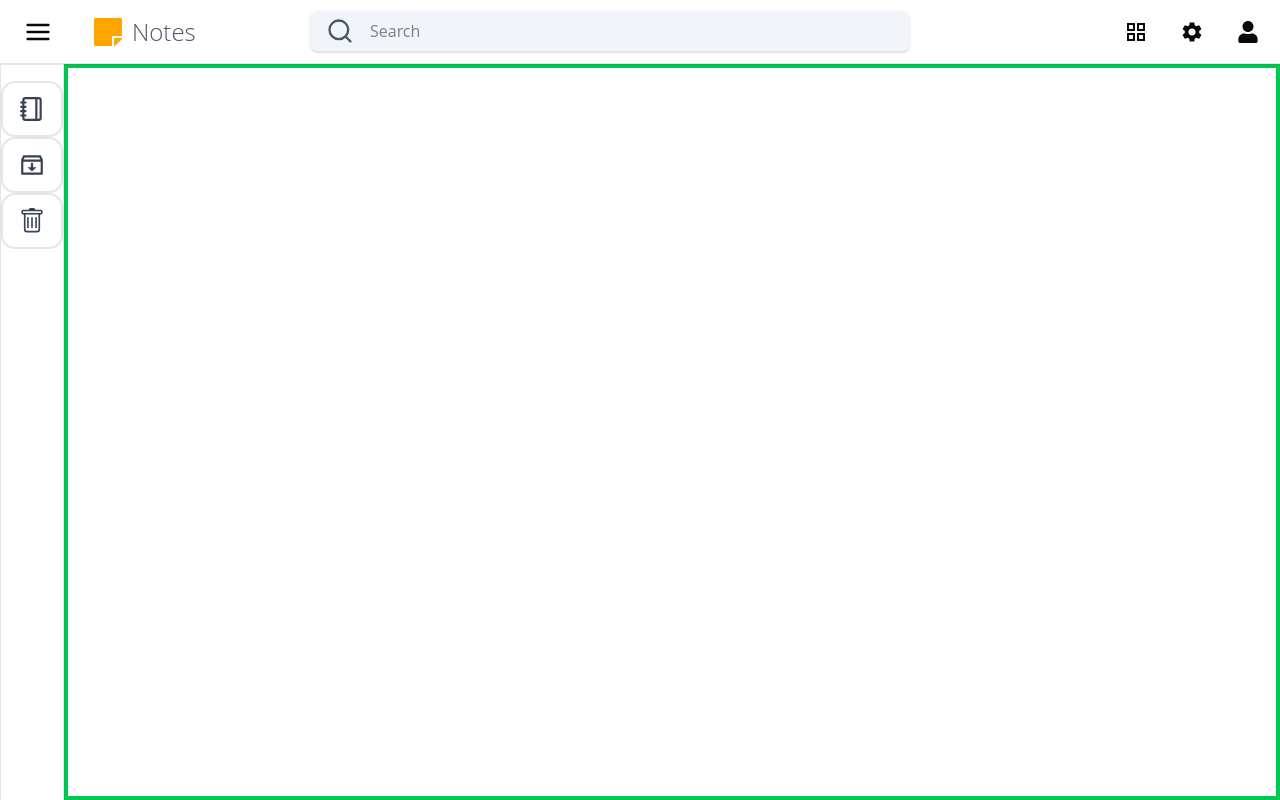
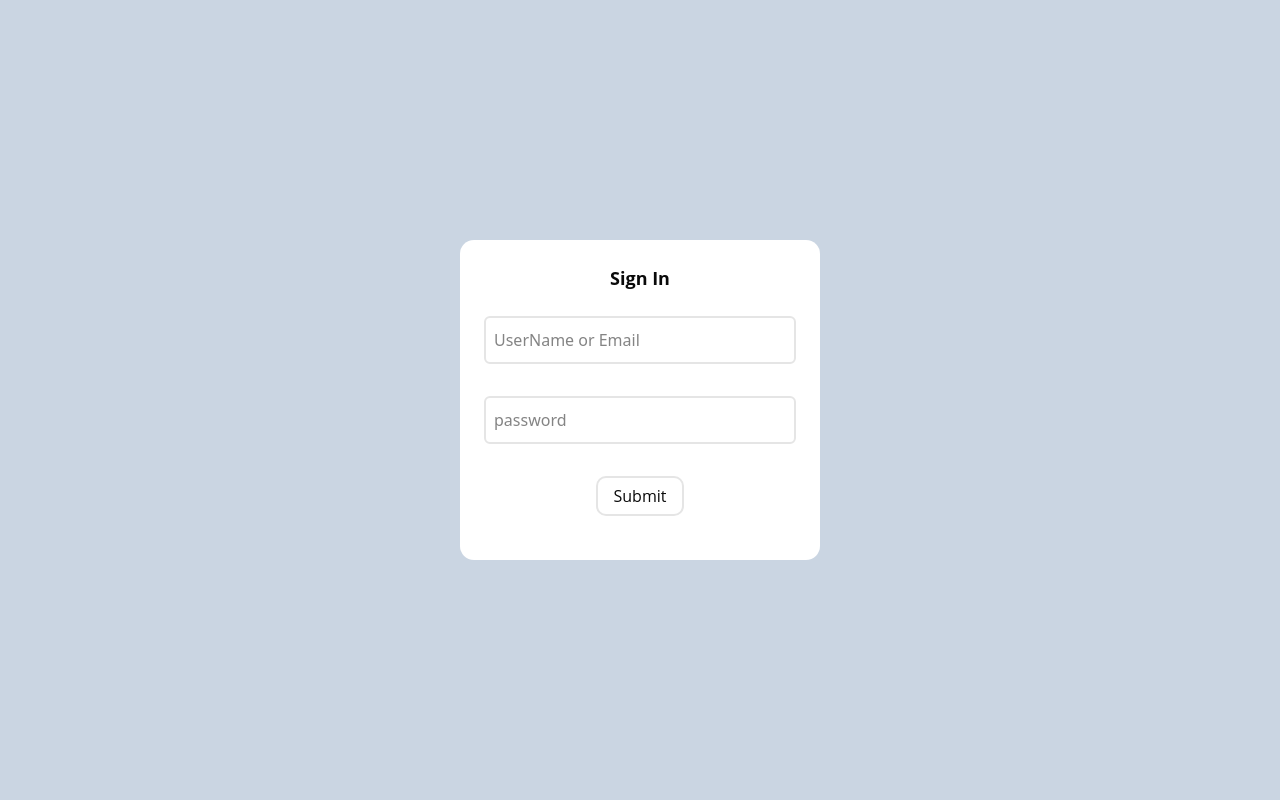
Before and after one commit to SohamDevharkar/Note-Keeper, a React (Vite) app: page /signin in a window 1280 px wide. Built offline with nearby package versions, Linux system fonts and the light colour scheme.

Commit message:
Added signin/singup pgs and modified Router Layout.

```diff
--- a/package.json
+++ b/package.json
@@ -24,6 +24,7 @@
     "lucide-react": "^0.536.0",
     "react": "^19.1.0",
     "react-dom": "^19.1.0",
+    "react-hook-form": "^7.62.0",
     "react-icons": "^5.5.0",
     "react-masonry-css": "^1.0.16",
     "react-router-dom": "^7.8.1",
--- a/src/App.jsx
+++ b/src/App.jsx
@@ -1,12 +1,12 @@
 import { useState } from 'react';
 import { BrowserRouter as Router, Routes, Route } from 'react-router-dom';
-import { Header } from './components/my-components/Header'
-import { SidebarBox } from './components/my-components/Sidebar'
 import { NoteView } from './pages/NoteView.jsx';
 import { ArchiveView } from './pages/ArchiveView.jsx';
 import { TrashView } from './pages/TrashView.jsx';
-import { ModalView } from './components/my-components/ModalView.jsx';
 import { SearchView } from './pages/SearchView.jsx';
+import { AppLayout } from './pages/AppLayout.jsx';
+import { SignUpForm } from './pages/SignUpPg.jsx';
+import { SignInForm } from './pages/SignInPg.jsx';
 
 
 function App() {
@@ -20,38 +20,46 @@ function App() {
   const [inputOpen, setInputOpen] = useState(false);
   const [searchQuery, setSearchQuery] = useState('');
   const [showPalette, setShowPalette] = useState(false);
-  const [view, setView] = useState(true);
+  const [view, setView] = useState(false);
 
   return (
     <>
       <Router>
-        <div className='flex h-screen overflow-hidden'>
-          <Header sidebaropen={sidebaropen}
+        <Routes>
+          <Route path='/signup' element={
+            <SignUpForm />
+          } />
+
+          <Route path='/signin' element={
+            <SignInForm />
+          } />
+
+          <Route element={<AppLayout
+            notes={notes}
+            setNotes={setNotes}
+            sidebaropen={sidebaropen}
             setSidebarOpen={setSidebarOpen}
             searchQuery={searchQuery}
             setSearchQuery={setSearchQuery}
             view={view}
             setView={setView}
-          />
-
-          <div className=''>
-            <SidebarBox sidebaropen={sidebaropen} setSidebarOpen={setSidebarOpen}  />
-          </div>
-
-          <div className={`overflow-auto mt-16 w-full max-w-[1480px] flex-col  ${sidebaropen ? 'ml-56' : 'ml-16'} border-4 border-green-500 transition-all duration-300`}>
-            <Routes>
-
+            selectedNote={selectedNote}
+            setSelectedNote={setSelectedNote}
+            showPalette={showPalette}
+            setShowPalette={setShowPalette}
+          />}>
             <Route path='/home' element={
               <NoteView notes={notes}
+                setNotes={setNotes}
                 inputOpen={inputOpen}
                 setInputOpen={setInputOpen}
                 sidebaropen={sidebaropen}
-                  setNotes={setNotes}
                 setSelectedNote={setSelectedNote}
                 view={view}
+                setView={setView}
                 />
-              } />
-
+              }
+            />
             <Route path='/archive' element={
               <ArchiveView notes={notes}
                 sidebaropen={sidebaropen}
@@ -59,8 +67,8 @@ function App() {
                 setSelectedNote={setSelectedNote}
                 view={view}
               />
-              } />
-
+              }
+            />
             <Route path='/trash' element={
               <TrashView notes={notes}
                 inputOpen={inputOpen}
@@ -69,8 +77,8 @@ function App() {
                 setNotes={setNotes}
                 view={view}
               />
-              } />
-
+              }
+            />
             <Route path='/search' element={
               <SearchView notes={notes}
                 sidebaropen={sidebaropen}
@@ -79,20 +87,9 @@ function App() {
                 setSelectedNote={setSelectedNote}
               />}
             />
-
+          </Route>
         </Routes>
-          </div>
-          {
-            selectedNote &&
-              <ModalView selectedNote={selectedNote}
-                notes={notes} setNotes={setNotes}
-                setSelectedNote={setSelectedNote}
-                showPalette={showPalette}
-                setShowPalette={setShowPalette}
-            />
-          }
-        </div>
-      </Router>
+      </Router >
     </>
   )
 }
--- a/src/components/my-components/Card.jsx
+++ b/src/components/my-components/Card.jsx
@@ -105,7 +105,7 @@ export const Card = ({
                     }
             onClick={onCardClick}>
             <div className="flex items-center">
-                <p className=" px-2 font-semibold font-sans text-xl w-full border-b-2 ">
+                <p className=" px-2 font-semibold font-sans text-xl w-full ">
                     {title}
                 </p>
                 <span className="p-2 hover:bg-slate-200 rounded-full"
@@ -117,7 +117,7 @@ export const Card = ({
             <p className="flex-10">
                 {content}
             </p>
-            <div className=" flex justify-around border-t p-1" onClick={(e) => e.stopPropagation()}>
+            <div className=" flex justify-around p-1" onClick={(e) => e.stopPropagation()}>
                 {/* {items.map((item) => (
                     <button key={item.title}
                         title={item.title}
--- /dev/null
+++ b/src/pages/AppLayout.jsx
@@ -0,0 +1,47 @@
+import { Outlet } from "react-router-dom"
+import { Header } from "../components/my-components/Header"
+import { SidebarBox } from "../components/my-components/Sidebar"
+import { ModalView } from "../components/my-components/ModalView"
+
+export const AppLayout = ({
+    notes,
+    setNotes,
+    sidebaropen,
+    setSidebarOpen,
+    searchQuery,
+    setSearchQuery,
+    view,
+    setView,
+    selectedNote,
+    setSelectedNote,
+    showPalette,
+    setShowPalette
+}) => {
+    return (
+        <>
+            <div className='flex h-screen overflow-hidden'>
+                <Header sidebaropen={sidebaropen}
+                    setSidebarOpen={setSidebarOpen}
+                    searchQuery={searchQuery}
+                    setSearchQuery={setSearchQuery}
+                    view={view}
+                    setView={setView}
+                />
+                <SidebarBox sidebaropen={sidebaropen} setSidebarOpen={setSidebarOpen} />
+                <div className={`overflow-auto mt-16 w-full max-w-[1480px] flex-col  ${sidebaropen ? 'ml-56' : 'ml-16'} border-4 border-green-500 transition-all duration-300`}>
+                    <Outlet/>
+                </div>
+                {
+                    selectedNote &&
+                    <ModalView selectedNote={selectedNote}
+                        notes={notes} setNotes={setNotes}
+                        setSelectedNote={setSelectedNote}
+                        showPalette={showPalette}
+                        setShowPalette={setShowPalette}
+                    />
+                }
+            </div>
+        </>
+
+    )
+}
--- /dev/null
+++ b/src/pages/SignInPg.jsx
@@ -0,0 +1,57 @@
+import { useState } from "react";
+import { useForm } from "react-hook-form";
+
+export function SignInForm() {
+    const { register, handleSubmit, formState: { errors }, reset} = useForm();
+
+    const handleOnSubmit = (data) => {
+        console.log("Sign in data: " + JSON.stringify(data));
+        reset();
+    }
+
+    return (
+        <div className="fixed inset-0 flex flex-col justify-center items-center
+            bg-slate-300">
+            <form className="bg-white h-80 w-90 rounded-xl py-2"
+                onSubmit={handleSubmit(handleOnSubmit)}>
+                <header className="flex justify-center text-lg my-2 font-bold p-2">
+                    Sign In
+                </header>
+
+                <div className="border-2 h-12 mx-6 my-4 rounded-sm">
+                    <input type="text" name="email" placeholder="UserName or Email"
+                        className="focus:outline-none text-md font-sans h-full w-full px-2 "
+                        {...register("email", {
+                            required: "Email is a required field.",
+                            pattern: {
+                                value: /^[a-zA-Z0-9._%+-]+@[a-zA-Z0-9.-]+\.[a-zA-Z]{2,}$/,
+                                message: "Please enter a valid email address."
+                            }
+                        })}
+                    />
+                    {errors.email && <p className={`font-sans text-xs font-light text-red-500 flex justify-center`}>{errors.email.message}</p>}
+                </div>
+
+                <div className="border-2 h-12 mx-6 my-8 rounded-sm">
+                    <input type="password" name="password" placeholder="password"
+                        className="focus:outline-none text-md font-sans h-full w-full px-2 "
+                        {...register("password", {
+                            required: "Password is a required field.",
+                            minLength: {
+                                value: 6,
+                                message: "Password must atleast be of 6 digits."
+                            }
+                        })}
+                    />
+                    {errors.password && <p className={`font-sans text-xs font-light text-red-500 flex justify-center`}>{errors.password.message}</p>}
+                </div>
+
+                <div className="flex h-10 justify-center my-4">
+                    <button className="border-2 w-22 h-full rounded-lg">
+                        Submit
+                    </button>
+                </div>
+            </form>
+        </div>
+    )
+}
--- /dev/null
+++ b/src/pages/SignUpPg.jsx
@@ -0,0 +1,102 @@
+import { useState } from "react";
+import { useForm } from "react-hook-form";
+
+export function SignUpForm() {
+    const { register, handleSubmit, formState: { errors }, reset } = useForm();
+
+    const handleOnSubmit = (data) => {
+
+        const { firstName, lastName, email, password } = data;
+        console.log("sign up data: ", JSON.stringify(data));
+        reset();
+    }
+
+    return (
+        <div className="fixed inset-0 flex flex-col justify-center items-center
+            bg-slate-300">
+            <form onSubmit={handleSubmit(handleOnSubmit)}
+                className={`bg-white ${errors ? 'h-120' : 'h-110'} w-100 rounded-xl py-2`}>
+                <header className="flex justify-center text-lg my-2 font-bold p-2">
+                    Sign Up
+                </header>
+                <div className="mx-2 my-4">
+                    <div className="flex justify-between items-center ">
+                        <div className="border-red-400 border-2 py-0.5 my-2 ml-4 h-10 w-40 rounded-sm">
+                            <input type="text" name="firstName" className=" focus:outline-none text-md font-sans h-full w-full px-2"
+                                placeholder="First name" {...register("firstName", {
+                                    required: "First name is required",
+                                    pattern: {
+                                        value: /^[a-zA-Z]+$/,
+                                        message: "Numbers and special character not allowed."
+                                    }
+                                })}
+                            />
+                            {errors.firstName && <p className={`fonst-sans text-xs font-light text-red-500 mt-2 ${!errors.lastName ? 'mr-55' : null} ml-6`}>{errors.firstName.message}</p>}
+                        </div>
+
+                        <div className="border-blue-400 border-2 py-0.5 my-2 mr-4 h-10 w-40 rounded-sm">
+                            <input type="text" name="lastName" className=" focus:outline-none text-md font-sans h-full w-full px-2"
+                                placeholder="Last name" {...register("lastName", {
+                                    required: "Last name is required",
+                                    pattern: {
+                                        value: /^[a-zA-Z\s]+$/,
+                                        message: "Numbers and special character not allowed."
+                                    }
+                                })}
+                            />
+                            {errors.lastName && <p className={`fonst-sans text-xs font-light text-red-500 mt-2 ${!errors.firstName ? 'ml-55' : null} mr-6`}>{errors.lastName.message}</p>}
+                        </div>
+                    </div>
+                </div>
+
+
+                <div className="border-2 h-12 mx-6 my-6 rounded-sm">
+                    <input type="text" placeholder="UserName" name="username"
+                        className="focus:outline-none text-md font-sans h-full w-full px-2 "
+                        {...register("userName", {
+                            required: "User name is required field."
+                        })}
+                    />
+                    {errors.userName && <p className={`fonst-sans text-xs font-light text-red-500 flex justify-center`}>{errors.userName.message}</p>}
+                </div>
+
+                <div className="border-2 h-12 mx-6 my-6 rounded-sm">
+                    <input type="email" name="email" className="focus:outline-none text-md font-sans h-full w-full px-2 "
+                        placeholder="email" {...register("email", {
+                            required: "Email is a required field.",
+                            pattern: {
+                                value: /^[a-zA-Z0-9._%+-]+@[a-zA-Z0-9.-]+\.[a-zA-Z]{2,}$/,
+                                message: "Please enter a valid email address."
+                            }
+                        })}
+                    />
+                    {errors.email && <p className={`fonst-sans text-xs font-light text-red-500 flex justify-center`}>{errors.email.message}</p>}
+                </div>
+
+                <div className="border-2 h-12 mx-6 my-6 rounded-sm">
+                    <input type="password" placeholder="Password" name="password"
+                        className="focus:outline-none text-md font-sans h-full w-full px-2 "
+                        {...register("password", {
+                            required: "Password is a required field.",
+                            minLength: {
+                                value: 6,
+                                message: "Password must atleast be of 6 digits."
+                            }
+                        })}
+                    />
+                    {errors.password && <p className={`fonst-sans text-xs font-light text-red-500 flex justify-center`}>{errors.password.message}</p>}
+                </div>
+
+                <div className="flex justify-between h-10 items-center my-2">
+                    <button type="submit" className="border-4 w-22 h-full rounded-lg ml-20"
+                    >
+                        Submit
+                    </button>
+                    <button className="border-4 w-22 h-full rounded-lg mr-20">
+                        Close
+                    </button>
+                </div>
+            </form>
+        </div>
+    )
+}
```
Also changed, not shown: 1 other file (tests, documents, lock files or other folders). Lines whose indentation alone changed are shown as unchanged.
